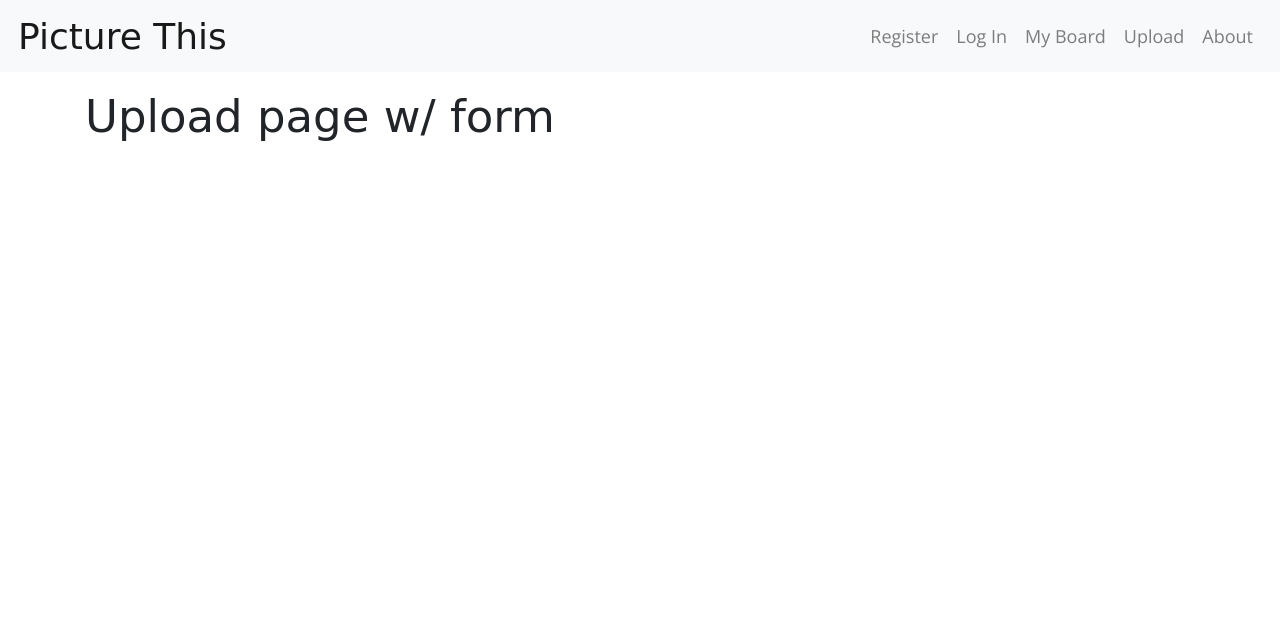
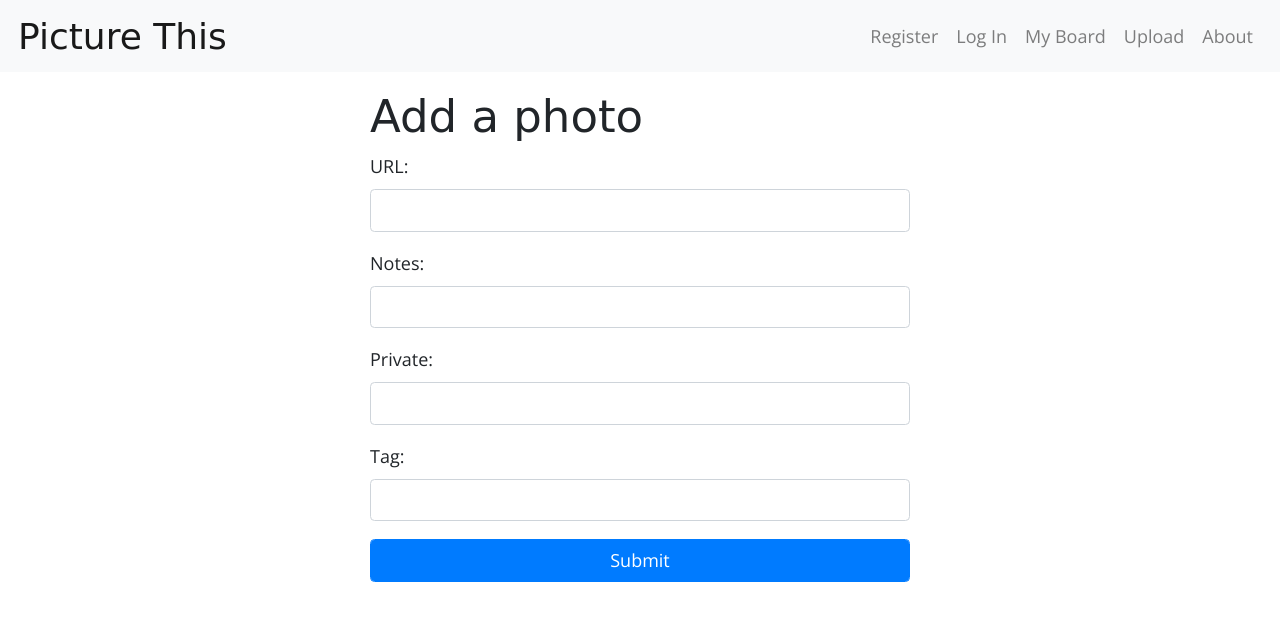
Before and after one commit to coriography/picture_this, a Flask app: page /upload in a window 1280 px wide. Shown: the top 621 px of the page. Run offline with Flask 2, Linux system fonts and the light colour scheme; some web fonts are replaced.

Commit message:
added upload api and form

```diff
--- a/server.py
+++ b/server.py
@@ -89,6 +89,13 @@ def log_out():
     flash('Logout successful.')
     return redirect('/')
 
+@app.route('/api/upload', methods=['POST'])
+def user_upload_from_form():
+
+
+    flash('Upload submit message')
+    return redirect('/my_board')
+
 
 if __name__ == "__main__":
     connect_to_db(app)
--- a/templates/upload.html
+++ b/templates/upload.html
@@ -2,7 +2,32 @@
 
 {% block body %}
 <div class="container">
-    <h1>Upload page w/ form</h1>
+    <div class="row justify-content-center">
+        <div class="col-lg-6">
+            <h1>Add a photo</h1>
+            <form action="/api/upload" method="POST">
+                <div class="form-group">
+                    <label>URL:</label>
+                    <input class="form-control" type="text" name="url">
+                </div>
+                <div class="form-group">
+                    <label>Notes:</label>
+                    <input class="form-control" type="textarea" name="notes">
+                </div>
+                <div class="form-group">
+                    <label>Private:</label>
+                    <input class="form-control" type="text" name="private">
+                </div>
+                <div class="form-group">
+                    <label>Tag:</label>
+                    <input class="form-control" type="text" name="tag">
+                </div>
+                <div class="form-group">
+                    <input class="form-control btn btn-primary" type="submit">
+                </div>
+            </form>
+        </div>
+    </div>
 </div>
 
 
```
